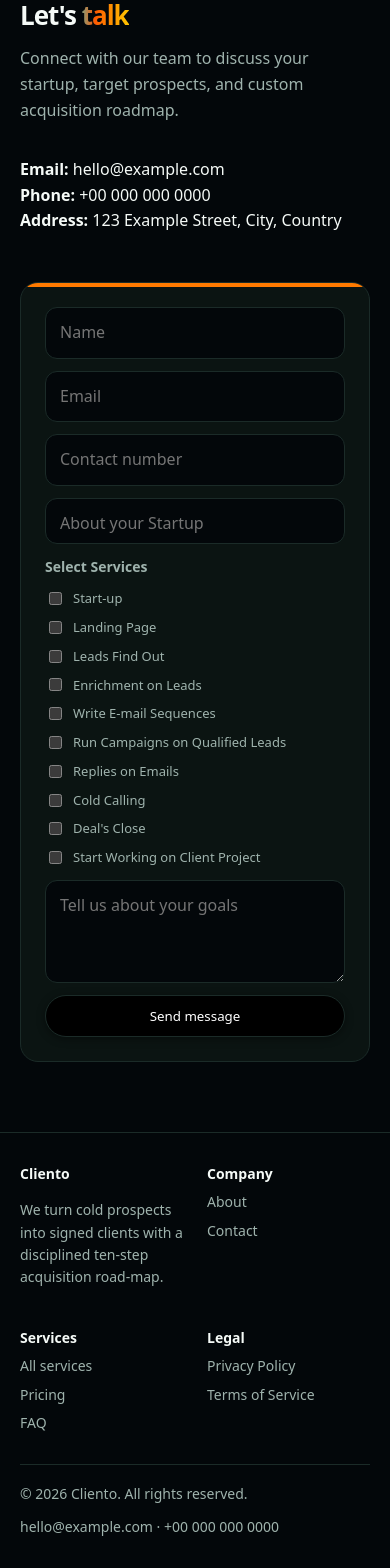
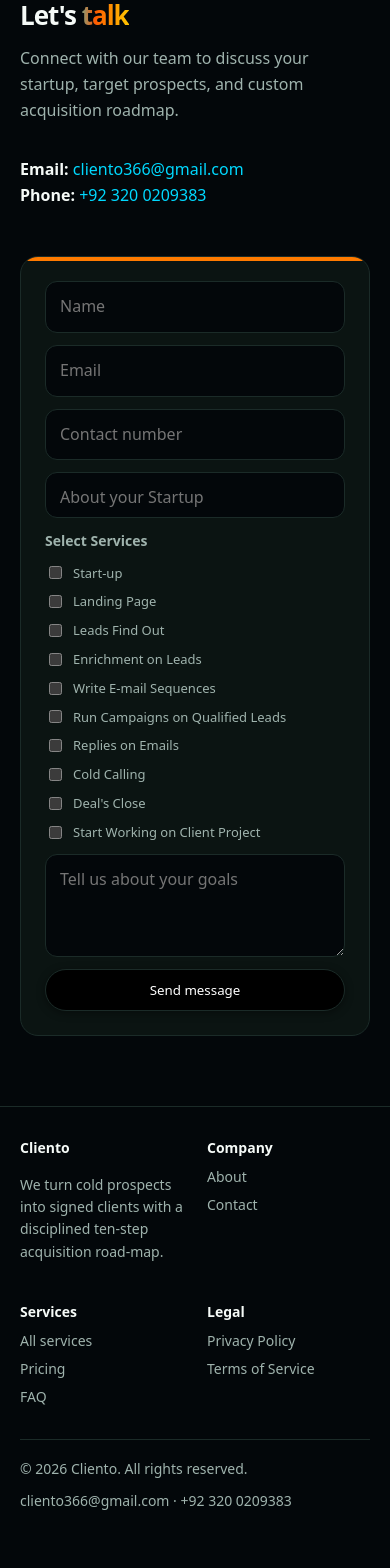
Before and after one commit to saimmali4911-prog/Cliento, a React (Vite) app in the folder client/: page /contact in a window 390 px wide. Shown: the part 418-1986 px from the top of the page. After the commit the page ends 1961 px from the top, so only its background shows below. Built offline with nearby package versions, Linux system fonts and the light colour scheme.

Commit message:
Update contact email to cliento366@gmail.com, phone to +92 320 0209383, and remove physical address

```diff
--- a/client/src/components/Footer.jsx
+++ b/client/src/components/Footer.jsx
@@ -29,7 +29,7 @@ export default function Footer() {
         </div>
         <div className="fbot">
           <span>© {new Date().getFullYear()} Cliento. All rights reserved.</span>
-          <span>hello@example.com · +00 000 000 0000</span>
+          <span><a href="mailto:cliento366@gmail.com">cliento366@gmail.com</a> · <a href="tel:+923200209383">+92 320 0209383</a></span>
         </div>
       </div>
     </footer>
--- a/client/src/pages/Contact.jsx
+++ b/client/src/pages/Contact.jsx
@@ -86,9 +86,8 @@ export default function Contact() {
                 Connect with our team to discuss your startup, target prospects, and custom acquisition roadmap.
               </p>
               <p>
-                <b>Email:</b> hello@example.com<br />
-                <b>Phone:</b> +00 000 000 0000<br />
-                <b>Address:</b> 123 Example Street, City, Country
+                <b>Email:</b> <a href="mailto:cliento366@gmail.com" style={{ color: 'var(--c4)' }}>cliento366@gmail.com</a><br />
+                <b>Phone:</b> <a href="tel:+923200209383" style={{ color: 'var(--c4)' }}>+92 320 0209383</a>
               </p>
             </div>
 
```
